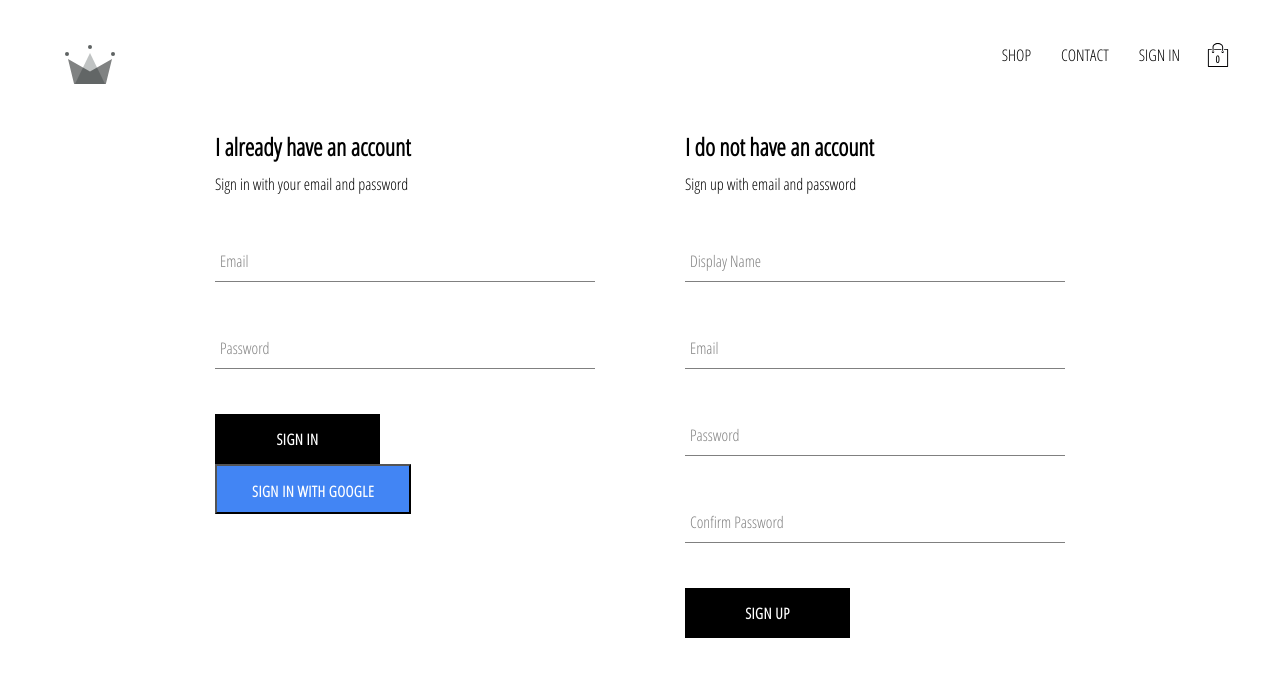
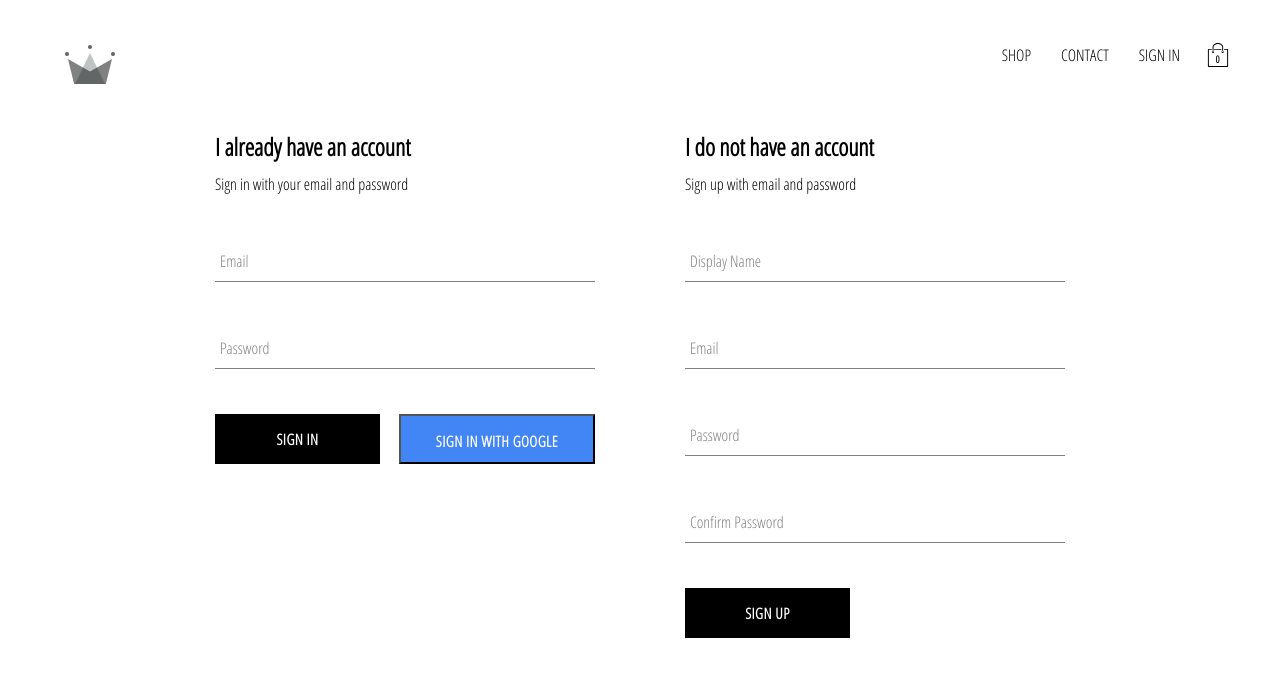
Before and after one commit to erki/clothing-store, a React (Create React App) app: page /signin in a window 1280 px wide. Shown: the top 676 px of the page. Built offline with nearby package versions, Linux system fonts and the light colour scheme; no server answers.

Commit message:
Fix layout problem

```diff
--- a/src/components/sign-in/sign-in.component.jsx
+++ b/src/components/sign-in/sign-in.component.jsx
@@ -40,10 +40,10 @@ class SignIn extends Component {
                     <FormInput name="email" label="Email" value={this.state.email} handleChange={this.handleChange}/>
                     <FormInput name="password" label="Password" type="password" value={this.state.password}
                                handleChange={this.handleChange}/>
-                    <div className="buttons">
+                    <Styled.ButtonContainer>
                         <CustomButton type="submit">Sign In</CustomButton>
                         <CustomButton onClick={signInWithGoogle} isGoogleSignIn>Sign In With Google</CustomButton>
-                    </div>
+                    </Styled.ButtonContainer>
                 </form>
             </Styled.SignInContainer>
         );
```
